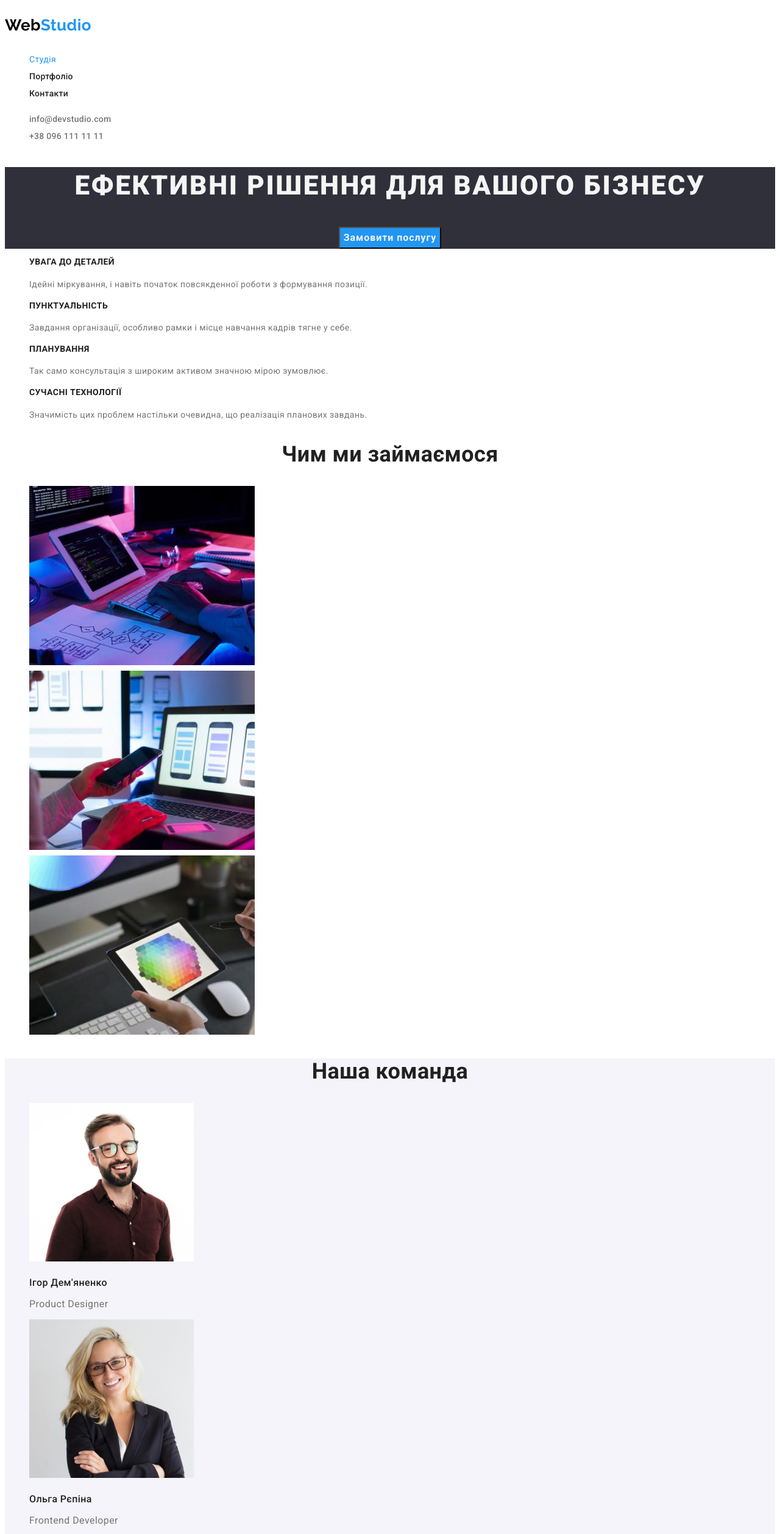
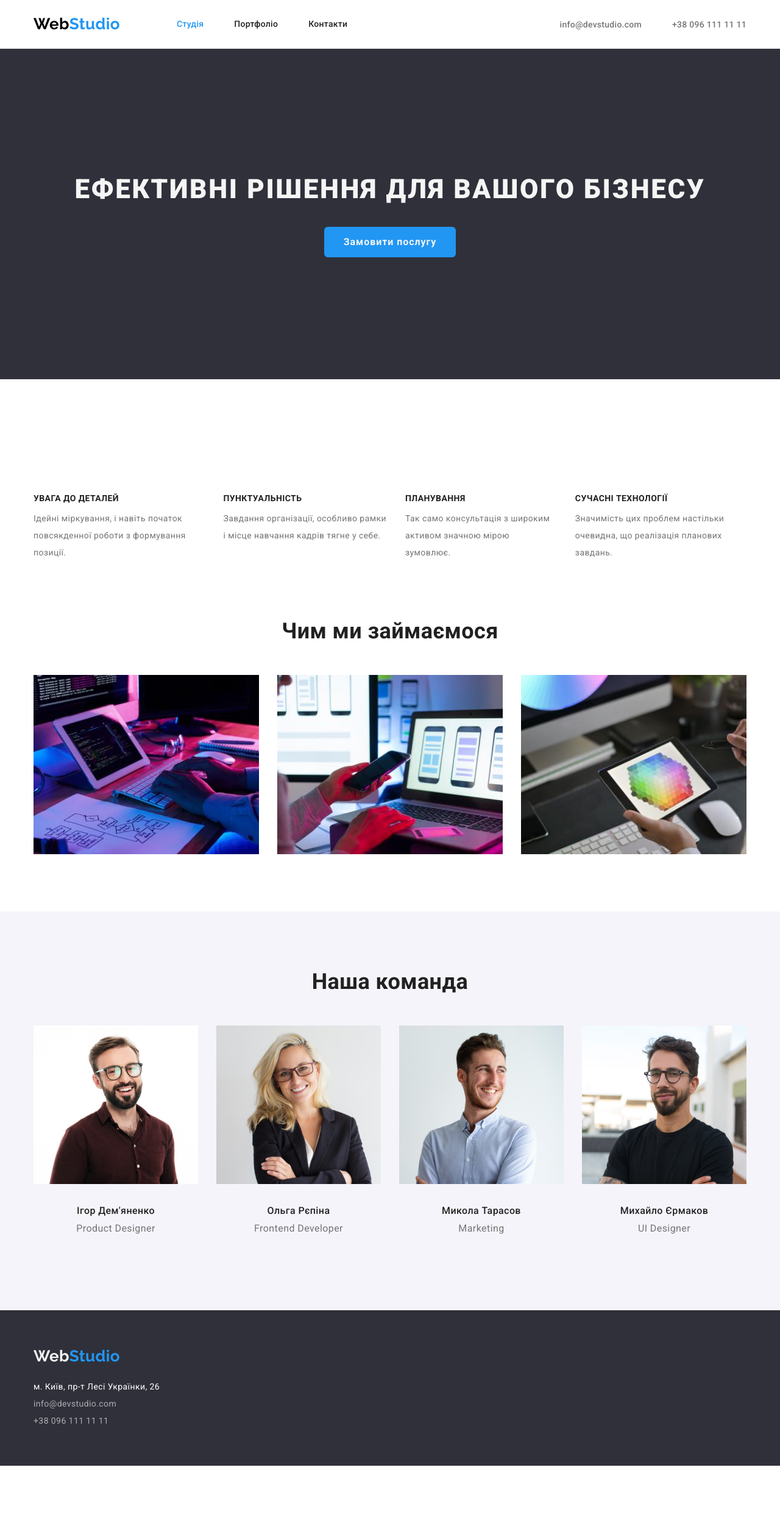
Before and after one commit to OlekasndrG/goit-markup-hw-02, a plain HTML site: page index.html in a window 1280 px wide. Shown: the top 2516 px of the page at 61% size. After the commit the page ends 2404 px from the top, so only its background shows below. Drawn offline with nearby package versions, Linux system fonts and the light colour scheme.

Commit message:
hw#3 full

```diff
--- a/index.html
+++ b/index.html
@@ -1,50 +1,52 @@
 <!DOCTYPE html>
 <html lang="uk">
+
 <head>
   <meta charset="UTF-8" />
   <meta http-equiv="X-UA-Compatible" content="IE=edge" />
   <meta name="viewport" content="width=device-width, initial-scale=1.0" />
+  <link rel="stylesheet" href="https://cdnjs.cloudflare.com/ajax/libs/modern-normalize/1.1.0/modern-normalize.min.css"
+    integrity="sha512-wpPYUAdjBVSE4KJnH1VR1HeZfpl1ub8YT/NKx4PuQ5NmX2tKuGu6U/JRp5y+Y8XG2tV+wKQpNHVUX03MfMFn9Q=="
+    crossorigin="anonymous" referrerpolicy="no-referrer" />
   <link rel="stylesheet" href="./styles/styles.css" />
   <link rel="preconnect" href="https://fonts.googleapis.com" />
   <link rel="preconnect" href="https://fonts.gstatic.com" crossorigin />
-    <link
-      href="https://fonts.googleapis.com/css2?family=Raleway:wght@700&family=Roboto:wght@400;500;700;900&display=swap"
-      rel="stylesheet"
-    />
+  <link href="https://fonts.googleapis.com/css2?family=Raleway:wght@700&family=Roboto:wght@400;500;700;900&display=swap"
+    rel="stylesheet" />
   <title>Студія</title>
 </head>
+
 <body>
-    <header>
-      <nav>
+  <header class="header">
+    <div class="container main-nav">
+      <nav class="main-nav">
         <!-- логотип-->
         <a href="./index.html" class="logo">
           <p><span class="logo-header">Web</span>Studio</p>
         </a>
-
         <!-- навігація -->
-        <ul class="site-nav list">
-          <li>
+        <ul class="site-nav main-nav list">
+          <li class="item">
             <a href="./index.html" class="current-link">Студія</a>
           </li>
-          <li>
+          <li class="item">
             <a href="./portfolio.html" class="link">Портфоліо</a>
           </li>
-          <li>
+          <li class="item">
             <a href="" class="link">Контакти</a>
           </li>
         </ul>
       </nav>
-
-      <ul class="contacts list">
-        <li>
-          <a href="mailto:info@devstudio.com" class="link"
-            >info@devstudio.com</a
-          >
+      <ul class="contacts main-nav list">
+        <li class="item">
+          <a href="mailto:info@devstudio.com" class="link">info@devstudio.com</a>
         </li>
-        <li>
+        <li class="item">
           <a href="tel:+380961111111" class="tel">+38 096 111 11 11</a>
         </li>
       </ul>
+
+    </div>
   </header>
   <main>
     <!-- блок-герой -->
@@ -53,30 +55,31 @@
       <button type="button" class="btn">Замовити послугу</button>
     </section>
     <!-- переваги -->
-      <section>
+    <section class="section benefits">
+      <div class="container">
         <h2 class="visually-hidden">переваги</h2>
         <ul class="benefits list">
-          <li>
+          <li class="item">
             <h3 class="benefits-list-title">УВАГА ДО ДЕТАЛЕЙ</h3>
             <p>
               Ідейні міркування, і навіть початок повсякденної роботи з
               формування позиції.
             </p>
           </li>
-          <li>
+          <li class="item">
             <h3 class="benefits-list-title">ПУНКТУАЛЬНІСТЬ</h3>
             <p>
               Завдання організації, особливо рамки і місце навчання кадрів тягне
               у себе.
             </p>
           </li>
-          <li>
+          <li class="item">
             <h3 class="benefits-list-title">ПЛАНУВАННЯ</h3>
             <p>
               Так само консультація з широким активом значною мірою зумовлює.
             </p>
           </li>
-          <li>
+          <li class="item">
             <h3 class="benefits-list-title">СУЧАСНІ ТЕХНОЛОГІЇ</h3>
             <p>
               Значимість цих проблем настільки очевидна, що реалізація планових
@@ -84,101 +87,84 @@
             </p>
           </li>
         </ul>
+      </div>
     </section>
     <!-- Чим займаються -->
     <section class="section">
+      <div class="container">
         <h2 class="section-title">Чим ми займаємося</h2>
-        <ul class="list">
-          <li>
-            <img
-              src="./images/whatwedo1.jpg"
-              alt="Людина пише код на планшеті за столом"
-              width="370"
-            />
+        <ul class="work list">
+          <li class="item">
+            <img src="./images/whatwedo1.jpg" alt="Людина пише код на планшеті за столом" width="370" />
           </li>
-          <li>
-            <img
-              src="./images/whatwedo2.jpg"
-              alt="Людина зі смартфоном у руках дивиться на смартфон на екрані ноутбуку "
-              width="370"
-            />
+          <li class="item">
+            <img src="./images/whatwedo2.jpg"
+              alt="Людина зі смартфоном у руках дивиться на смартфон на екрані ноутбуку " width="370" />
           </li>
-          <li>
-            <img
-              src="./images/whatwedo3.jpg"
-              alt="Планшет із палітрою кольорів у руках людини"
-              width="370"
-            />
+          <li class="item">
+            <img src="./images/whatwedo3.jpg" alt="Планшет із палітрою кольорів у руках людини" width="370" />
           </li>
         </ul>
+      </div>
     </section>
     <!-- команда -->
     <section class="section team">
+      <div class="container">
         <h2 class="section-title">Наша команда</h2>
         <ul class="team list">
-          <li>
-            <img
-              src="./images/igor-demyanenko.jpg"
-              alt="Портретне фото Ігора Дем'яненко"
-              width="270"
-            />
+          <li class="item">
+            <img src="./images/igor-demyanenko.jpg" alt="Портретне фото Ігора Дем'яненко" width="270" />
+            <div class="team-description">
               <h3 class="team-title">Ігор Дем'яненко</h3>
               <p lang="en" class="team-position">Product Designer</p>
+            </div>
           </li>
-          <li>
-            <img
-              src="./images/olga-repina.jpg"
-              alt="Портретне фото Ольги Рєпіної"
-              width="270"
-            />
+          <li class="item">
+            <img src="./images/olga-repina.jpg" alt="Портретне фото Ольги Рєпіної" width="270" />
+            <div class="team-description">
               <h3 class="team-title">Ольга Рєпіна</h3>
               <p lang="en" class="team-position">Frontend Developer</p>
+            </div>
           </li>
-          <li>
-            <img
-              src="./images/mukola-tarasov.jpg"
-              alt="Портретне фото Миколи Тарасова"
-              width="270"
-            />
+          <li class="item">
+
+            <img src="./images/mukola-tarasov.jpg" alt="Портретне фото Миколи Тарасова" width="270" />
+            <div class="team-description">
               <h3 class="team-title">Микола Тарасов</h3>
               <p lang="en" class="team-position">Marketing</p>
+            </div>
           </li>
-          <li>
-            <img
-              src="./images/mukhaylo-ermakov.jpg"
-              alt="Портретне фото Михайла Єрмакова"
-              width="270"
-            />
+          <li class="item">
+            <img src="./images/mukhaylo-ermakov.jpg" alt="Портретне фото Михайла Єрмакова" width="270" />
+            <div class="team-description">
               <h3 class="team-title">Михайло Єрмаков</h3>
               <p lang="en" class="team-position">UI Designer</p>
           </li>
+      </div>
       </ul>
+      </div>
     </section>
   </main>
   <!-- адреса -->
   <footer class="footer">
+    <div class="container">
       <a href="./index.html" class="logo">
         <p><span class="logo-footer">Web</span>Studio</p>
       </a>
-      <address>
+      <address class="adress">
         <ul class="list">
           <li>
-            <a
-              href="https://www.google.com.ua/maps/place/%D0%B1%D1%83%D0%BB.+%D0%9B%D0%B5%D1%81%D0%B8+%D0%A3%D0%BA%D1%80%D0%B0%D0%B8%D0%BD%D0%BA%D0%B8,+26,+%D0%9A%D0%B8%D0%B5%D0%B2,+02000/@50.426584,30.5339011,17z/data=!3m1!4b1!4m5!3m4!1s0x40d4cf0e033ecbe9:0x57a4dffefec77da0!8m2!3d50.4265807!4d30.5383859?hl=ru"
-              target="_blank"
-              rel="noreferrer noopener"
-              class="physical-adress"
-              >м. Київ, пр-т Лесі Українки, 26</a
-            >
+            <a href="https://www.google.com.ua/maps/place/%D0%B1%D1%83%D0%BB.+%D0%9B%D0%B5%D1%81%D0%B8+%D0%A3%D0%BA%D1%80%D0%B0%D0%B8%D0%BD%D0%BA%D0%B8,+26,+%D0%9A%D0%B8%D0%B5%D0%B2,+02000/@50.426584,30.5339011,17z/data=!3m1!4b1!4m5!3m4!1s0x40d4cf0e033ecbe9:0x57a4dffefec77da0!8m2!3d50.4265807!4d30.5383859?hl=ru"
+              target="_blank" rel="noreferrer noopener" class="physical-adress">м. Київ, пр-т Лесі Українки, 26</a>
           </li>
           <li>
-            <a href="mailto:info@devstudio.com" class="link"
-              >info@devstudio.com</a
-            >
+            <a href="mailto:info@devstudio.com" class="link">info@devstudio.com</a>
           </li>
           <li><a href="tel:+380961111111" class="tel">+38 096 111 11 11</a></li>
         </ul>
       </address>
+    </div>
   </footer>
 </body>
+
 </html>
--- a/styles/styles.css
+++ b/styles/styles.css
@@ -12,9 +12,44 @@ body {
   letter-spacing: 0.03em;
   font-size: 14px;
   line-height: 2;
+  margin: 0;
+}
+
+h1,
+h2,
+h3,
+h4,
+h5,
+h6,
+p,
+ul {
+  margin: 0;
+  padding: 0;
+}
+
+img {
+  display: block;
+  /* max-width: 100%;
+  height: auto; */
 }
 .list {
   list-style: none;
+}
+.container {
+  width: 1200px;
+  padding-left: 15px;
+  padding-right: 15px;
+  margin-right: auto;
+  margin-left: auto;
+}
+.main-nav {
+  display: flex;
+  align-items: center;
+}
+.header {
+  border-bottom: 1px solid #ececec;
+  /* padding-bottom: 32px;
+  padding-top: 32px; */
 }
 /* логотип */
 .logo {
@@ -41,8 +76,21 @@ body {
 }
 
 /* навігація */
+.site-nav {
+  display: flex;
+  margin-left: 93px;
+}
+/*   */
+.site-nav .item:not(:last-child) {
+  margin-right: 50px;
+}
 
-.site-nav .link {
+.site-nav .link,
+.site-nav .current-link {
+  display: block;
+  padding-bottom: 32px;
+  padding-top: 32px;
+
   color: var(--title-text-color);
   text-decoration: none;
   font-weight: 500;
@@ -63,6 +111,13 @@ body {
 }
 
 /* контакти */
+.contacts {
+  display: flex;
+  margin-left: auto;
+}
+.contacts .item:not(:last-child) {
+  margin-right: 50px;
+}
 
 .contacts .link,
 .contacts .tel {
@@ -85,6 +140,11 @@ body {
 /* блок-герой */
 .hero {
   background-color: #2f303a;
+
+  padding-bottom: 200px;
+  padding-top: 200px;
+  margin-bottom: 94px;
+  text-align: center;
 }
 .hero-title {
   color: var(--white-color);
@@ -94,25 +154,39 @@ body {
   text-align: center;
   letter-spacing: 0.06em;
   text-transform: uppercase;
+
+  margin-bottom: 30px;
 }
 .btn {
+  margin: 0 auto;
+  padding: 10px 32px;
+  display: inline-block;
+  text-align: center;
+
+  border-radius: 6px;
+  border: 1px transparent;
+  min-width: 152px;
+
   background-color: #2196f3;
   color: var(--white-color);
+
   cursor: pointer;
   font-family: inherit;
   font-weight: 700;
   font-size: 16px;
   line-height: 1.9;
-  margin: 0 auto;
-  display: block;
-  text-align: center;
   letter-spacing: 0.06em;
 }
 .btn:hover,
 .btn:focus {
   background-color: #188ce8;
 }
-
+.section {
+  /* margin-left: 215px;
+  margin-right: 215px; */
+  padding-top: 94px;
+  padding-bottom: 94px;
+}
 .section-title {
   color: var(--title-text-color);
   font-size: 36px;
@@ -121,24 +195,52 @@ body {
 }
 
 /* переваги */
+.benefits {
+  display: flex;
+  padding-bottom: 0;
+}
+.benefits .item:not(:last-child) {
+  padding-right: 30px;
+}
 
 .benefits-list-title {
   color: var(--title-text-color);
   font-size: 14px;
   line-height: 1.1;
+
+  margin-bottom: 10px;
 }
 .section-title {
   color: var(--title-text-color);
   font-size: 36px;
   line-height: 1.2;
   text-align: center;
+  margin-bottom: 50px;
+}
+.work {
+  /* margin-top: 50px; */
+  display: flex;
+}
+.work > .item:not(:last-child) {
+  padding-right: 30px;
 }
 
 /* команда */
 .team {
-background-color: #f5f4fa;
+  display: flex;
+  background-color: #f5f4fa;
+  text-align: center;
+  /* margin-bottom: 0; */
+}
+.team-description {
+  padding-top: 30px;
+  padding-bottom: 30px;
+
+  /* padding: 30px auto; */
 }
 .team-title {
+  display: inline-block;
+  margin-bottom: 10px;
   color: var(--title-text-color);
   font-weight: 500;
   font-size: 16px;
@@ -147,6 +249,9 @@ background-color: #f5f4fa;
 .team-position {
   font-size: 16px;
   line-height: 1.2;
+}
+.team > .item:not(:last-child) {
+  padding-right: 30px;
 }
 
 /* PORTFOLIO */
@@ -158,7 +263,17 @@ background-color: #f5f4fa;
   margin: -1px;
 }
 
+.filter {
+  margin-bottom: 50px;
+  display: flex;
+  justify-content: center;
+}
 .filter-button {
+  display: block;
+  border-radius: 4px;
+  border: 1px solid transparent;
+  padding: 6px 22px;
+
   background-color: #f5f4fa;
   color: var(--title-text-color);
   cursor: pointer;
@@ -167,6 +282,11 @@ background-color: #f5f4fa;
   font-size: 16px;
   line-height: 1.6;
 }
+
+.filter .item:not(:last-child) {
+  margin-right: 8px;
+}
+
 .filter-button:hover,
 .filter-button:focus {
   background-color: var(--accent-text-color);
@@ -174,20 +294,54 @@ background-color: #f5f4fa;
 }
 .portfolio {
   font-size: 16px;
+  display: flex;
+  flex-wrap: wrap;
+  gap: 30px 30px;
 }
 .portfolio-title {
   color: var(--title-text-color);
   font-size: 18px;
   letter-spacing: 0.06em;
 }
+.portfolio .item {
+  width: calc((100% - 60px) / 3);
+}
+/* .portfolio .item
+  width: 33%;
+  outline: 1px solid tomato;
+}
+
+.portfolio .item:last-child {
+  padding-left: 30px;
+}
+.portfolio .item:not(:last-child) {
+  padding-bottom: 30px;
+  padding-right: 30px;
+  padding-left: 30px;
+} */
+
+.portfolio-description {
+  width: 370px;
+  border-bottom: 1px solid #eeeeee;
+  border-left: 1px solid #eeeeee;
+  border-right: 1px solid #eeeeee;
+  padding: 20px 24px;
+}
 
 /* футер */
 .footer {
   background-color: #2f303a;
+  padding-bottom: 60px;
+  padding-top: 60px;
+  padding-right: auto;
+}
+.adress {
+  margin-top: 20px;
 }
 
 .footer .link {
-  color:rgba(255, 255, 255, 0.6);
+  padding-bottom: 9px;
+  color: rgba(255, 255, 255, 0.6);
   font-style: normal;
   text-decoration: none;
 }
@@ -196,8 +350,8 @@ background-color: #f5f4fa;
   color: var(--accent-text-color);
 }
 .footer .tel {
- color:rgba(255, 255, 255, 0.6);
- font-style: normal;
+  color: rgba(255, 255, 255, 0.6);
+  font-style: normal;
   text-decoration: none;
 }
 .footer .tel:hover,
@@ -205,6 +359,7 @@ background-color: #f5f4fa;
   color: var(--accent-text-color);
 }
 .physical-adress {
+  padding-bottom: 9px;
   color: #ffffff;
   font-style: normal;
   text-decoration: none;
```
Also changed, not shown: portfolio.html (+71 -75 lines). Lines whose indentation alone changed are shown as unchanged.
